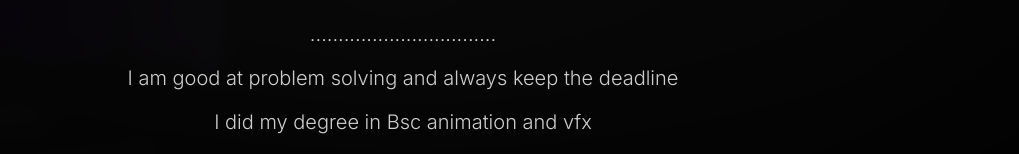
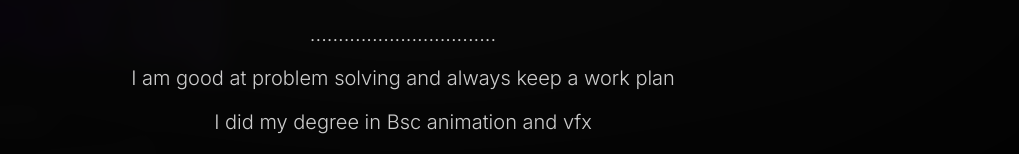
Before and after one commit to soorajkc0024/sooraj-kc-portfolio, a React (Vite) app: page / in a window 1280 px wide. Both pictures are taken after a click on the button "ABOUT". Shown: the part 395-549 px from the top of the page, without its empty margins (237-1256 px from the left). Built offline with nearby package versions, Linux system fonts and the light colour scheme; a web font is replaced by a local one.

Commit message:
feat: update about section text

```diff
--- a/src/components/Navbar.jsx
+++ b/src/components/Navbar.jsx
@@ -166,7 +166,7 @@ const Navbar = () => {
                   .................................
                 </p>
                 <p className="text-base md:text-xl font-light leading-relaxed max-w-3xl">
-                  I am good at problem solving and always keep the deadline
+                  I am good at problem solving and always keep a work plan
                 </p>
                 <p className="text-base md:text-xl font-light leading-relaxed max-w-3xl">
                   I did my degree in Bsc animation and vfx
```
